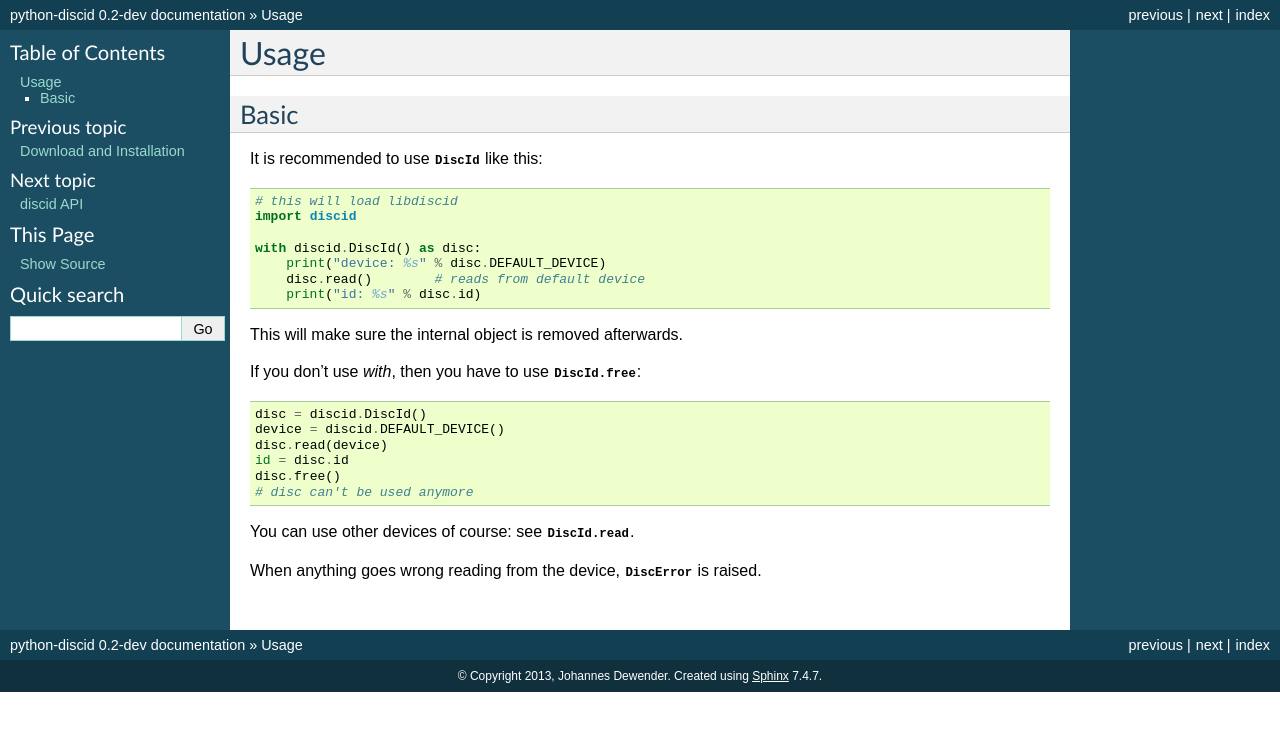
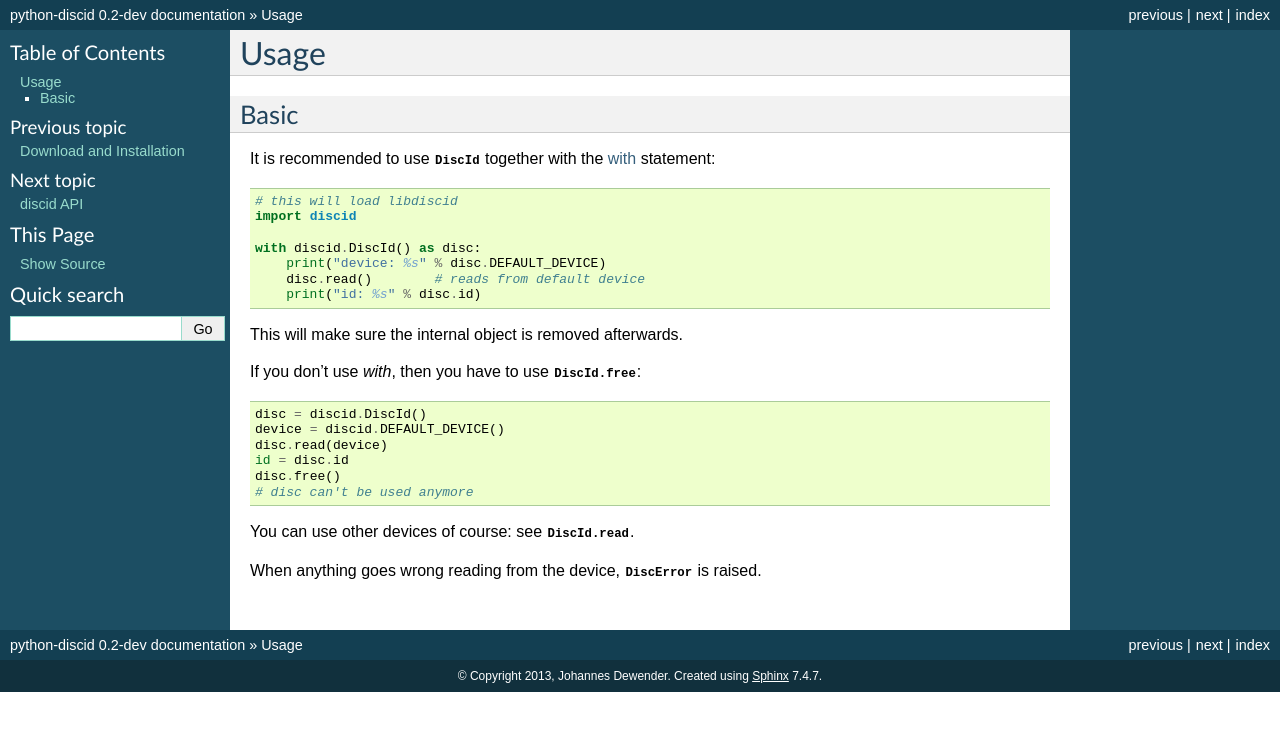
Before and after one commit to JonnyJD/python-discid, a Sphinx documentation site: the page built from doc/usage.rst, in a window 1280 px wide. Shown: the top 731 px of the page. Built offline with Sphinx 7.4.7, drawn with Linux system fonts in a browser that asks for light colours.

Commit message:
doc: link with statement in python doc
Additionally intersphinx mappings for the python
and musicbrainzngs documentations are set up for later use.

[ci skip]

```diff
--- a/discid.py
+++ b/discid.py
@@ -145,7 +145,7 @@ class DiscId(object):
     def __enter__(self):
         return self
 
-    def __exit__(self, exc_type, value, traceback):
+    def __exit__(self, exc_type, exc_value, traceback):
         self.free()
 
 
--- a/doc/conf.py
+++ b/doc/conf.py
@@ -19,7 +19,11 @@ import discid
 
 needs_sphinx = "1.0"
 
-extensions = ['sphinx.ext.autodoc', 'sphinx.ext.coverage', 'sphinx.ext.extlinks', 'ext.data_doc']
+extensions = [
+    'sphinx.ext.autodoc', 'sphinx.ext.coverage',
+    'sphinx.ext.extlinks', 'sphinx.ext.intersphinx',
+    'ext.data_doc'
+]
 source_suffix = '.rst'
 master_doc = 'index'
 exclude_patterns = ['_build']
@@ -50,6 +54,11 @@ extlinks = {
     ('https://github.com/metabrainz/libdiscid/archive/v%s.%%s' % libdiscid, ''),
 }
 
+intersphinx_mapping = {
+  'python': ('http://python.readthedocs.org/en/latest/', None),
+  'musicbrainzngs':
+    ('http://python-musicbrainz-ngs.readthedocs.org/en/latest/', None),
+}
 rst_epilog = """
 .. |current| replace:: %s
 """ % current
--- a/doc/usage.rst
+++ b/doc/usage.rst
@@ -4,7 +4,8 @@ Usage
 Basic
 -----
 
-It is recommended to use :class:`DiscId <discid.DiscId>` like this::
+It is recommended to use :class:`DiscId <discid.DiscId>`
+together with the `with`_ statement::
 
  # this will load libdiscid
  import discid
@@ -31,3 +32,5 @@ see :func:`DiscId.read <discid.DiscId.read>`.
 
 When anything goes wrong reading from the device,
 :exc:`DiscError <discid.DiscError>` is raised.
+
+.. _with: http://docs.python.org/2.7/reference/compound_stmts.html#with
```
